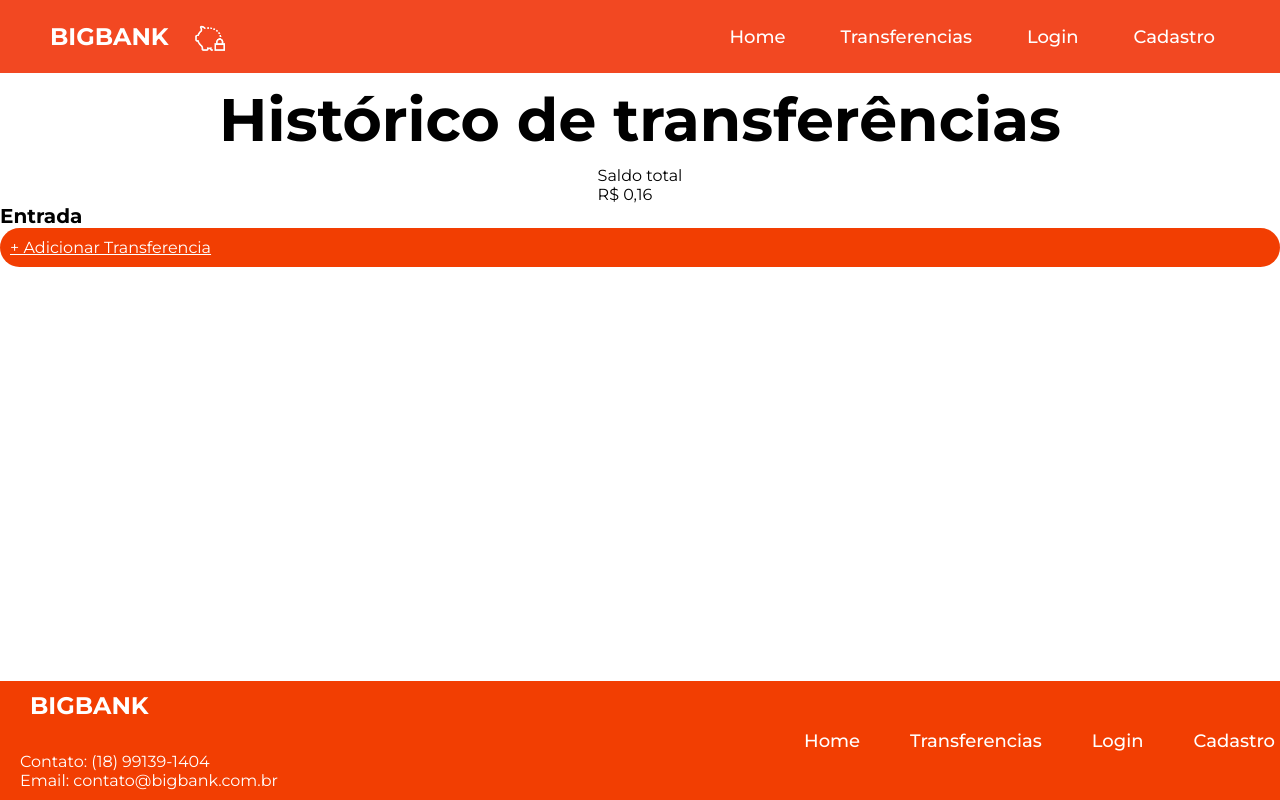
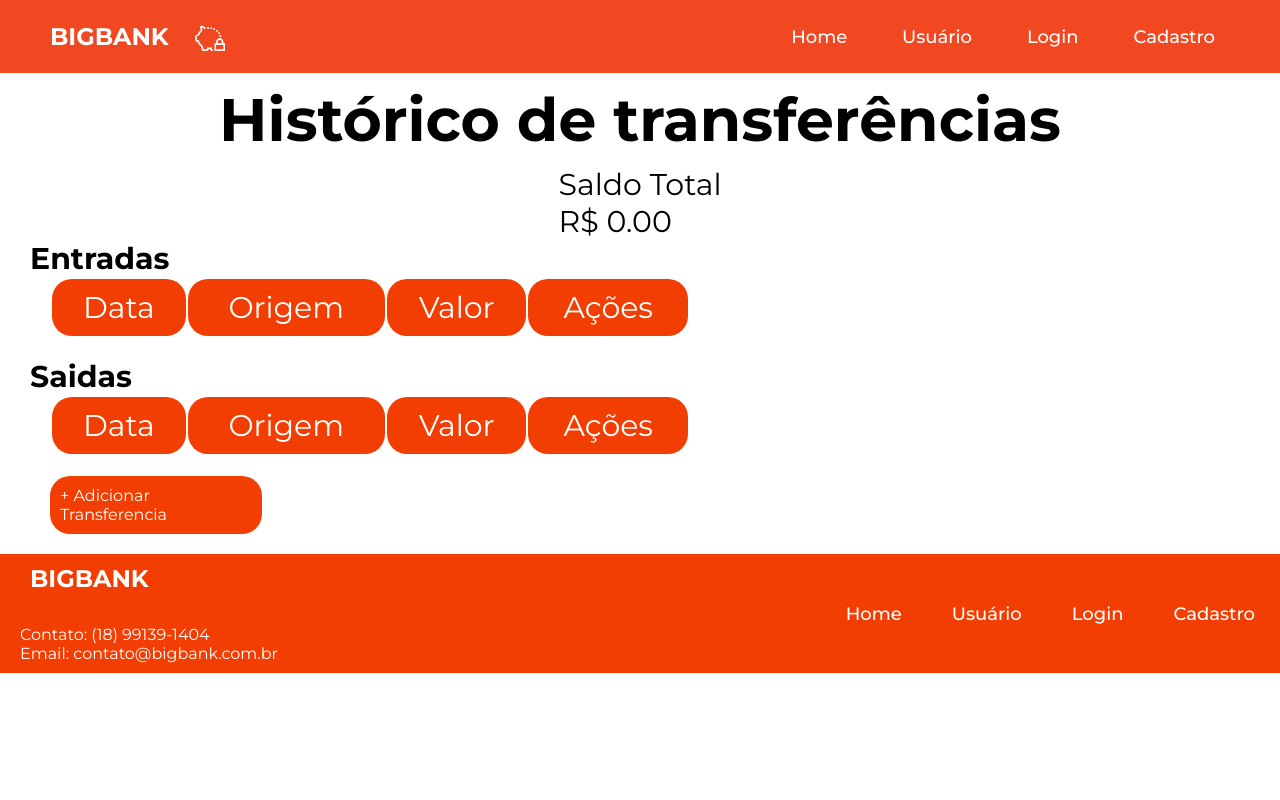
Before and after one commit to diogolopesnunes/site-financas, a Flask app: page /historico_transferencia in a window 1280 px wide. Run offline with Flask 3, Linux system fonts and the light colour scheme; lists and menus that the app fills with data are empty.

Commit message:
Add files via upload

```diff
--- a/financas/main.py
+++ b/financas/main.py
@@ -72,7 +72,7 @@ def cadastrar():
         usuarios.append(usuario)
         flash("Cadastro realizado com sucesso!")
         print(usuarios)
-        return redirect("/cadastro")
+        return redirect("/login")
 
     return render_template("cadastro.html")
 
@@ -87,6 +87,7 @@ def login():
             if u['cpf'] == cpf:
                 if u['senha'] == senha:
                     flash('Usuário logado com sucesso')
+                    print(f"Usuário {u['nome']} logado com sucesso")
                     return redirect('/inicial_usuario')
                 else:
                     flash('Credenciais inválidas')
@@ -127,8 +128,6 @@ def editar():
         minuscula = False  # Variavel que diz se tem letra minuscula
         numero = False  # Variavel que diz se tem numero
         simbolo = False  # Variavel que diz se tem caractere especial
-        # simbolos = "!@#$%^&*()<>,." #Variavel com a lista de simbolos válidos
-        # numeros = "0123456789" #Variavel com a lista de números
 
         for c in senha:
             if c.upper():  # Verifica se tem letra maiuscula na senha
@@ -167,7 +166,8 @@ def editar():
 
 @app.route("/historico_transferencia")
 def historico_transferencia():
-    return render_template("historico_transferencia.html", transferencias=transferencias, methods=['GET', 'POST'])
+    total = sum(t[3] for t in transferencias)
+    return render_template("historico_transferencia.html", transferencias=transferencias, total=total)
 
 
 @app.route('/adicionar_transferencia', methods=['GET', 'POST'])
@@ -175,48 +175,48 @@ def adicionar_transferencia():
     if request.method == 'POST':
         data = request.form['data']
         entrada_saida = request.form['entrada_saida']
-        valor = request.form['valor']
+        valor = float(request.form['valor'])
         codigo = len(transferencias) + 1
         transferencias.append([codigo, data, entrada_saida, valor])
         return redirect('/historico_transferencia')
     return render_template('adicionar_transferencia.html')
 
 
-@app.route('/editar_transferencia', methods=['GET', 'POST'])
-def editar_transferencia():
-    transferencia = transferencias['codigo']
+@app.route('/editar_transferencia/<int:codigo>', methods=['GET', 'POST'])
+def editar_transferencia(codigo):
     if request.method == 'POST':
+        global transferencias
+        transferencia = transferencias[codigo]
         transferencia[1] = request.form['data']
         transferencia[2] = request.form['entrada_saida']
         transferencia[3] = request.form["valor"]
         flash("Transferência editada com sucesso!")
         return redirect('/historico_transferencia')
 
-    return render_template('editar_transferencia.html')
+    return render_template('editar_transferencia.html', transferencia=transferencia)
 
 
-@app.route('/apagar_contato/<int:codigo>')
+@app.route('/apagar_transferencia/<int:codigo>')
 def apagar_transferencia(codigo):
-    del transferencias[codigo]
+    global transferencias
+    transferencias = [t for t in transferencias if t[0] != codigo]
     return redirect('/historico_transferencia')
 
 
-@app.route("/reserva_emergencia")
+@app.route("/reserva_emergencia", methods=["GET", "POST"])
 def reserva_emergencia():
     if request.method == "POST":
-        media = request.form.get("media")  # Informação da média de gastos mensais
-        meses = request.form.get("meses")  # Informação do número de meses para a reserva
-        prazo = request.form.get("prazo")
+        media = float(request.form.get("media"))  # Informação da média de gastos mensais
+        meses = float(request.form.get("meses"))  # Informação do número de meses para a reserva
+        prazo = float(request.form.get("prazo"))
 
         if all([media, meses, prazo]):
             reserva_total = media * meses
             reserva_mensal_recomendada = reserva_total / prazo
             flash(f"Reserva de emergência recomendada: R${reserva_total:.2f} (R${reserva_mensal_recomendada:.2f} por mês)")
+            return redirect("/reserva_emergencia")
         flash("Preencha todos os campos!")
-
-
-        flash(f"Reserva de emergência total: R${reserva_total:.2f} (Reservar R${reserva_mensal_recomendada:.2f} por mês)")
-        # Aqui você poderia adicionar lógica para salvar a reserva em um banco de dados ou lista
+        return redirect("/reserva_emergencia")
 
     return render_template("reserva_emergencia.html")
 
--- /dev/null
+++ b/financas/static/css/historico_transferencia.css
@@ -0,0 +1,166 @@
+@import url('https://fonts.googleapis.com/css2?family=Montserrat:ital,wght@0,100..900;1,100..900&display=swap');
+*{
+    margin: 0 ;
+    padding: 0;
+    font-family: "Montserrat", sans-serif;
+    text-decoration: none;
+}
+
+html, body {
+    height: 100%;
+}
+
+body {
+    min-height: 100vh;
+    display: flex;
+    flex-direction: column;
+}
+
+.main-content {
+    flex: 1;
+}
+
+.cabecalho {
+    display: flex;
+    justify-content: space-between;
+    align-items: center;
+    background-color: #f24822;
+    padding: 15px 40px;
+    height: 43px;
+}
+
+.logo{
+        display: flex;
+        align-items: center;
+        gap: 10px;
+}
+
+.nome-logo {
+        font-size: 24px;
+        color: white;
+        font-weight: bold;
+        margin-right: 0px;
+        margin-top: 0px;
+        justify-items: start;
+}
+
+.porquinho-logo {
+    height: 42px;
+    margin-top: 0px;
+    justify-items: start;
+}
+
+h2 {
+    font-size: 60px;
+    padding: 10px;
+}
+
+.titulo {
+  display: flex;
+  justify-self: center;
+}
+
+h3 {
+  font-weight: bold;
+  font-size: 30px;
+  margin-left: 30px;
+
+}
+
+.saldo-total {
+  justify-self: center;
+  font-size: 30px;
+
+}
+
+nav a {
+        margin: 0px 25px;
+        color: white;
+        text-decoration: none;
+        font-weight: 500;
+        font-size: 18px;
+        text-decoration: none;
+}
+
+.container {
+  font-weight: normal;
+}
+
+table {
+      margin-left: 50px;
+      min-width: 50%;
+      justify-content: center;
+      margin-bottom: 20px;
+    }
+
+th {
+  border-radius: 20px;
+  background-color: #F23E02;
+  color: white;
+}
+
+td {
+  border-radius: 20px;
+  background-color: #F2F2F2;
+  color: black;
+}
+
+td, th {
+
+    font-size: 30px;
+    font-weight: normal;
+    padding: 10px;
+    text-align: center;
+}
+
+.editar-excluir {
+    min-width: 0px;
+    border: none;
+    justify-self: end;
+    display: flex;
+    margin-right: 20px;
+}
+
+
+.saldo {
+      font-weight: bold;
+    }
+
+.actions {
+      display: flex;
+      gap: 10px;
+    }
+
+
+
+.botao {
+    display: flex;
+    bottom: 0px;
+    background-color: #F23E02;
+    color: white;
+    border-radius: 20px;
+    padding: 10px;
+    border: none;
+    margin-bottom: 20px;
+    margin-left: 50px;
+    width: 15%;
+}
+
+.botao-pequeno-lapis, .botao-pequeno-lixo {
+    display: flex;
+    bottom: 0px;
+    padding: 10px;
+    border: none;
+    width: 30px;
+    height: 30px;
+}
+
+.botao-pequeno-lapis {
+    margin-right: 50px;
+}
+
+.rodape {
+    margin-top: auto;
+    background-color: #F23E02;
+    color: white;
+}
--- /dev/null
+++ b/financas/static/css/style.css
@@ -0,0 +1,28 @@
+@import url('https://fonts.googleapis.com/css2?family=Montserrat:ital,wght@0,100..900;1,100..900&display=swap');
+*{
+    margin: 0 ;
+    padding: 0;
+    font-family: "Montserrat", sans-serif;
+    text-decoration: none;
+}
+
+.rodape {
+    margin-top: auto;
+    background-color: #F23E02;
+    color: white;
+    padding-left: 20px;
+    padding-bottom: 10px;
+}
+.rodape nav {
+    display: flex;
+    align-self: flex-start;
+    justify-content: end;
+    flex-direction: row;
+    text-decoration: none;
+}
+
+
+.rodape {
+    position: relative;
+    margin-bottom: 0px;
+}
--- a/financas/templates/cadastro.html
+++ b/financas/templates/cadastro.html
@@ -3,7 +3,7 @@
 
 <head>
     <meta charset="UTF-8">
-
+    <link rel="stylesheet" href="../static/css/style.css">
     <link rel="stylesheet" href="../static/css/cadastro.css">
 
     <meta name="viewport" content="width=device-width, initial-scale=1.0">
@@ -22,7 +22,7 @@
 
         <nav>
             <a href="/" class="home"> Home </a>
-            <a href="/inicial_usuario" class="transferencias"> Transferencias </a>
+            <a href="/inicial_usuario" class="transferencias"> Usuário </a>
             <a href="/login" class="login"> Login </a>
             <a href="/cadastro" class="cadastro"> Cadastro </a>
         </nav>
@@ -58,7 +58,7 @@
 
         <nav>
             <a href="/" class="home" > Home </a>
-            <a href="/perfil" class="transferencias" > Transferencias </a>
+            <a href="/perfil" class="transferencias" > Usuário </a>
             <a href="/login" class="login" > Login </a>
             <a href="/cadastro" class="cadastro" > Cadastro </a>
         </nav>
--- a/financas/templates/editar_transferencia.html
+++ b/financas/templates/editar_transferencia.html
@@ -3,7 +3,7 @@
 
 <head>
     <meta charset="UTF-8">
-
+    <link rel="stylesheet" href="../static/css/style.css">
     <link rel="stylesheet" href="../static/css/cadastro.css">
 
     <meta name="viewport" content="width=device-width, initial-scale=1.0">
@@ -22,7 +22,7 @@
 
         <nav>
             <a href="/" class="home"> Home </a>
-            <a href="/inicial_usuario" class="transferencias"> Transferencias </a>
+            <a href="/inicial_usuario" class="transferencias"> Usuário </a>
             <a href="/login" class="login"> Login </a>
             <a href="/cadastro" class="cadastro"> Cadastro </a>
         </nav>
--- a/financas/templates/historico_transferencia.html
+++ b/financas/templates/historico_transferencia.html
@@ -3,8 +3,8 @@
 
 <head>
     <meta charset="UTF-8">
-
-    <link rel="stylesheet" href="../static/css/transferencia.css">
+    <link rel="stylesheet" href="../static/css/style.css">
+    <link rel="stylesheet" href="../static/css/historico_transferencia.css">
 
     <meta name="viewport" content="width=device-width, initial-scale=1.0">
     <title>BigBANK</title>
@@ -18,12 +18,12 @@
 
         <div class="logo">
             <h2 class="nome-logo"> BIGBANK </h2>
-            <img class="porquinho-logo" src="static/img/logo-porquinho.png" alt=" Logo do Site ">
+            <img class="porquinho-logo" src="../static/img/logo-porquinho.png" alt=" Logo do Site ">
         </div>
 
         <nav>
             <a href="/" class="home"> Home </a>
-            <a href="/inicial_usuario" class="transferencias"> Transferencias </a>
+            <a href="/inicial_usuario" class="transferencias"> Usuário </a>
             <a href="/login" class="login"> Login </a>
             <a href="/cadastro" class="cadastro"> Cadastro </a>
         </nav>
@@ -34,30 +34,70 @@
     </div>
 
     <div class="saldo-total">
-        <div> Saldo total</div>
-        <p>R$ 0,16</p>
+        <div> Saldo Total</div>
+        <p>R$ {{ '%.2f'|format(total) }}</p>
     </div>
 
     <div class="container">
-    <h3>Entrada</h3>
+        <h3>Entradas</h3>
+        <table>
+            <tr>
+                <th class="th-1">Data</th>
+                <th class="th-2">Origem</th>
+                <th class="th-3">Valor</th>
+                <th class="th-4">Ações</th>
+            </tr>
+            {% for transferencia in transferencias %}
+                {% if transferencia[3] > 0 %}
+                <tr>
+                    <td class="th-1">{{ transferencia[1] }}</td>
+                    <td class="th-2">{{ transferencia[2] }}</td>
+                    <td class="th-3">{{ transferencia[3] }}</td>
+                    <td class="editar-excluir">
+                        <a class="botao-pequeno-lapis" href="/editar_transferencia/{{ transferencia[0] }}">
+                            <img src="{{ url_for('static', filename='img/lapis.png') }}" alt="editar">
+                        </a>
+                        <a class="botao-pequeno-lixo" href="/apagar_transferencia/{{ transferencia[0] }}">
+                            <img src="{{ url_for('static', filename='img/lixo.png') }}">
+                        </a>
+                    </td>
+                </tr>
+                {% endif %}
+            {% endfor %}
+        </table>
+    </div>
 
-    <table>
-        {% for transferencia in transferencias %}
-        <tr>
-            <td>{{ transferencia[1] }}</td>
-            <th>{{transferencia[2]}}</th>
-            <th>{{transferencia[3]}}</th>
-            <th>{{transferencia[4]}}</th>
-        </tr>
+    <div class="container">
+        <h3>Saidas</h3>
+        <table>
+            <tr>
+                <th class="th-1">Data</th>
+                <th class="th-2">Origem</th>
+                <th class="th-3">Valor</th>
+                <th class="th-4">Ações</th>
 
-    </table>
+            </tr>
+            {% for transferencia in transferencias %}
+                {% if transferencia[3] < 0 %}
+                <tr>
+                    <td class="th-1">{{ transferencia[1] }}</td>
+                    <td class="th-2">{{ transferencia[2] }}</td>
+                    <td class="th-3">{{ transferencia[3] }}</td>
+                    <td class="editar-excluir">
+                        <a class="botao-pequeno-lapis" href="/editar_transferencia/{{ transferencia[0] }}">
+                            <img src="{{ url_for('static', filename='img/lapis.png') }}">
+                        </a>
+                        <a class="botao-pequeno-lixo" href="/apagar_transferencia/{{ transferencia[0] }}">
+                            <img src="{{ url_for('static', filename='img/lixo.png') }}">
+                        </a>
+                    </td>
+                </tr>
+                {% endif %}
+            {% endfor %}
+        </table>
+    </div>
 
-        <div class="editar-excluir">
-        <a class="botao pequeno" href="/editar_transferencia/{{ transferencia[0] }}"><img src="..static/img/lapis.png" ></a>
-        <a class="botao vermelho pequeno" href="/apagar_transferencia/{{ transferencia[0] }}"><img src="..static/img/lixo.png"></a>
-        </div>
-        {% endfor %}
-    </div>
+
 
     <a class="botao" href="/adicionar_transferencia">+ Adicionar Transferencia</a>
 
@@ -68,7 +108,7 @@
 
         <nav class="rodape-nav">
             <a href="/" class="home" > Home </a>
-            <a href="/perfil" class="transferencias" > Transferencias </a>
+            <a href="/perfil" class="transferencias" > Usuário </a>
             <a href="/login" class="login" > Login </a>
             <a href="/cadastro" class="cadastro" > Cadastro </a>
         </nav>
--- a/financas/templates/login.html
+++ b/financas/templates/login.html
@@ -3,7 +3,7 @@
 
 <head>
     <meta charset="UTF-8">
-
+    <link rel="stylesheet" href="../static/css/style.css">
     <link rel="stylesheet" href="../static/css/cadastro.css">
     <meta name="viewport" content="width=device-width, initial-scale=1.0">
     <title>BigBANK</title>
@@ -20,7 +20,7 @@
 
         <nav>
             <a href="/" class="home"> Home </a>
-            <a href="/inicial_usuario" class="transferencias"> Transferencias </a>
+            <a href="/inicial_usuario" class="transferencias"> Usuário </a>
             <a href="/login" class="login"> Login </a>
             <a href="/cadastro" class="cadastro"> Cadastro </a>
         </nav>
@@ -55,7 +55,7 @@
 
         <nav class="rodape-nav">
             <a href="/" class="home" > Home </a>
-            <a href="/perfil" class="transferencias" > Transferencias </a>
+            <a href="/perfil" class="transferencias" > Usuário </a>
             <a href="/login" class="login" > Login </a>
             <a href="/cadastro" class="cadastro" > Cadastro </a>
         </nav>
```
Also changed, not shown: financas/static/css/cadastro.css (+10 -19 lines), financas/static/css/index.css (+35 -80 lines), financas/static/css/inicial_usuario.css (+10 -33 lines), financas/templates/adicionar_transferencia.html (+7 -7 lines), financas/templates/editar_perfil.html (+15 -14 lines), financas/templates/index.html (+28 -39 lines), financas/templates/inicial_usuario.html (+6 -6 lines), financas/templates/reserva_emergencia.html (+18 -9 lines), financas/static/img/banner.png (added), financas/static/img/lapis.png, financas/static/img/lixo.png.
